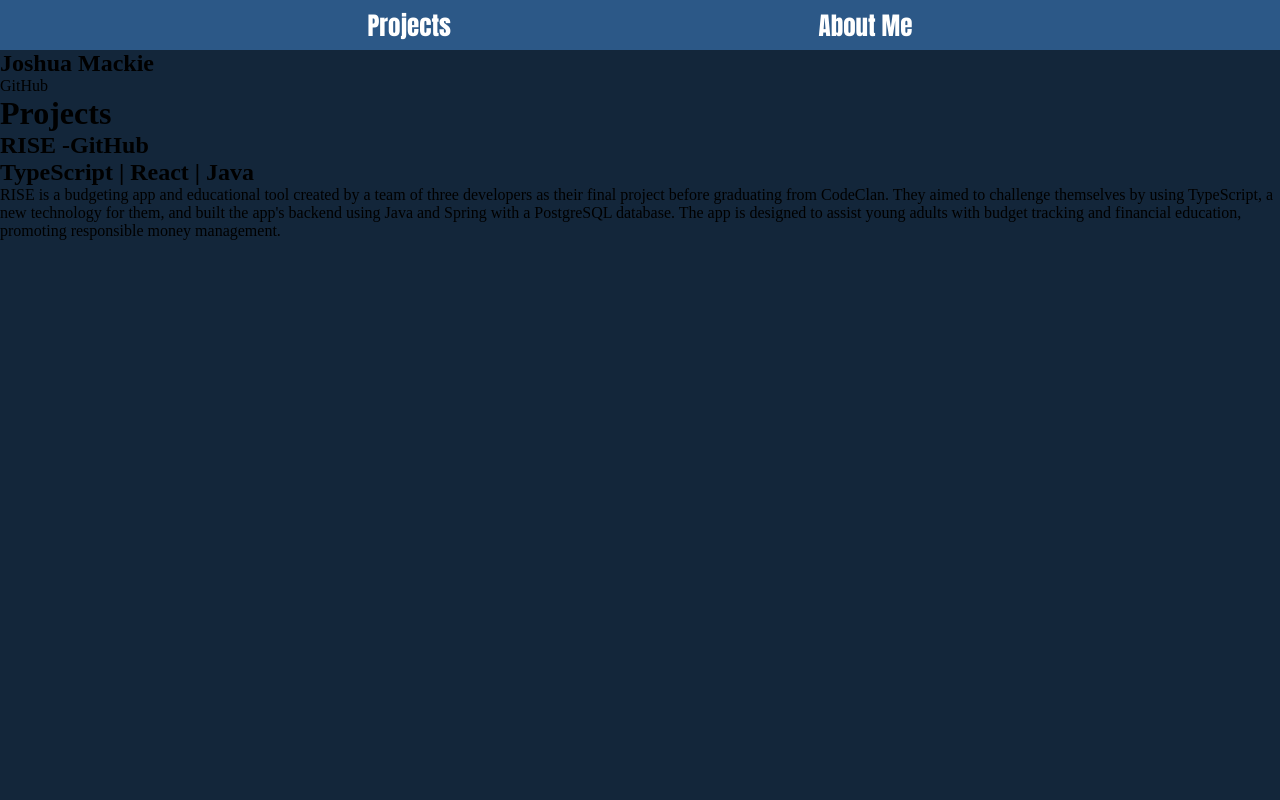
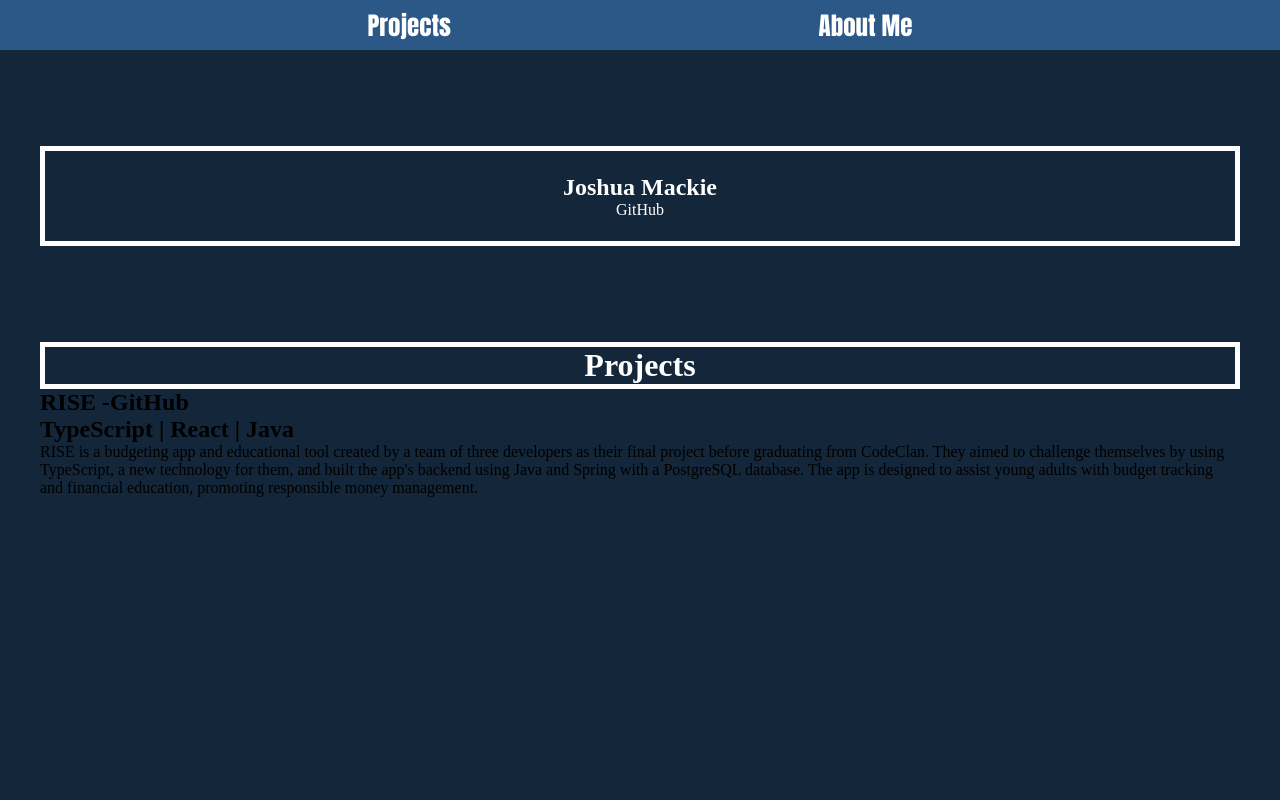
Before and after one commit to MackieJG/portfolio, a Next.js app: page /projects in a window 1280 px wide. Shown: the top 800 px of the page. Built offline with nearby package versions, Linux system fonts and the light colour scheme.

Commit message:
developing the style sheet for the projects

```diff
--- a/src/styles/projects.module.css
+++ b/src/styles/projects.module.css
@@ -0,0 +1,41 @@
+.pageWrapper {
+    display: flex;
+    flex-direction: column;
+    max-width: 1200px;
+    margin: auto;
+    justify-content: center;
+
+}
+
+.profileContainer {
+    display: flex;
+    flex-direction: column;
+    height: 100px;
+
+    color: #ffff;
+    justify-content: center;
+    padding: 2rem;
+    margin: 6rem 0;
+    border: 5px solid white;
+    align-items: center;
+
+}
+
+.title {
+    display: flex;
+    justify-content: center;
+    color: #ffff;
+    border: 5px solid white;
+}
+
+/* .riseContainer {
+
+}
+
+.selfContainer {
+
+}
+
+.cimContainer {
+
+}  */
```
